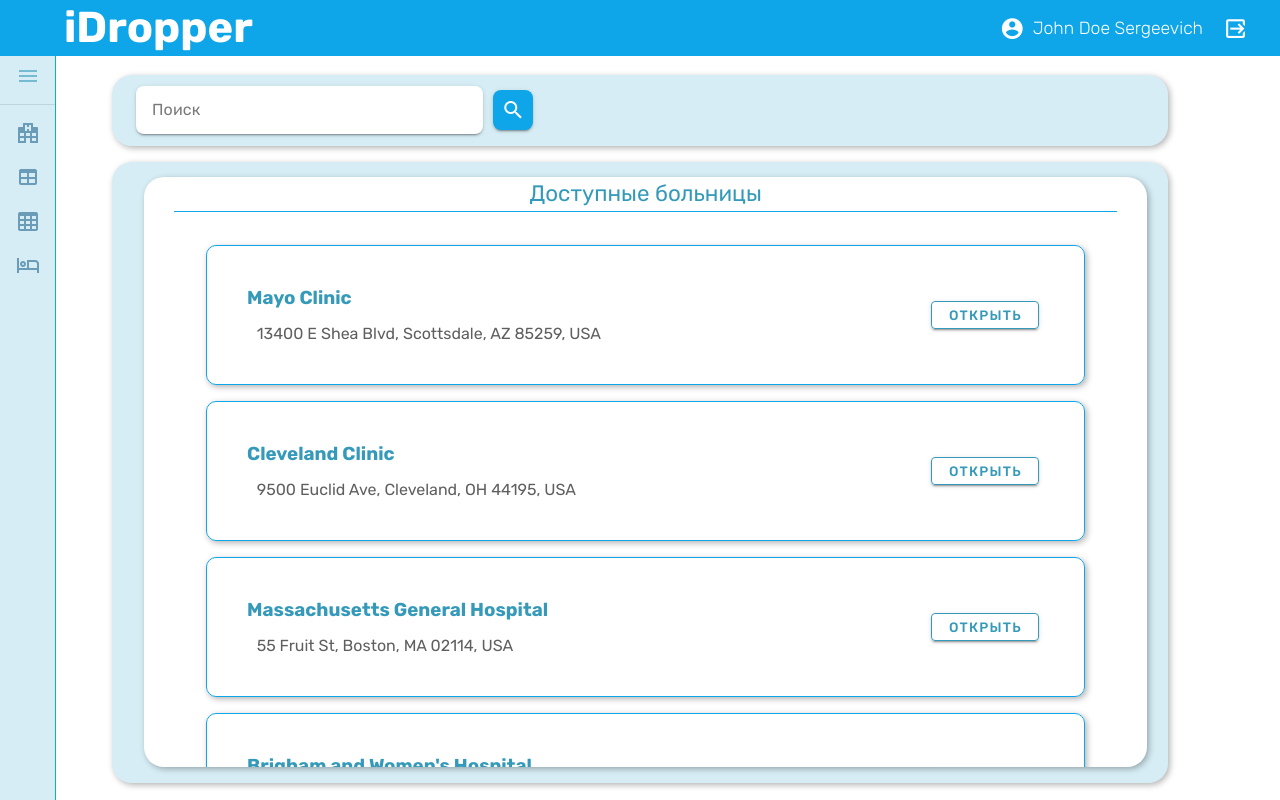
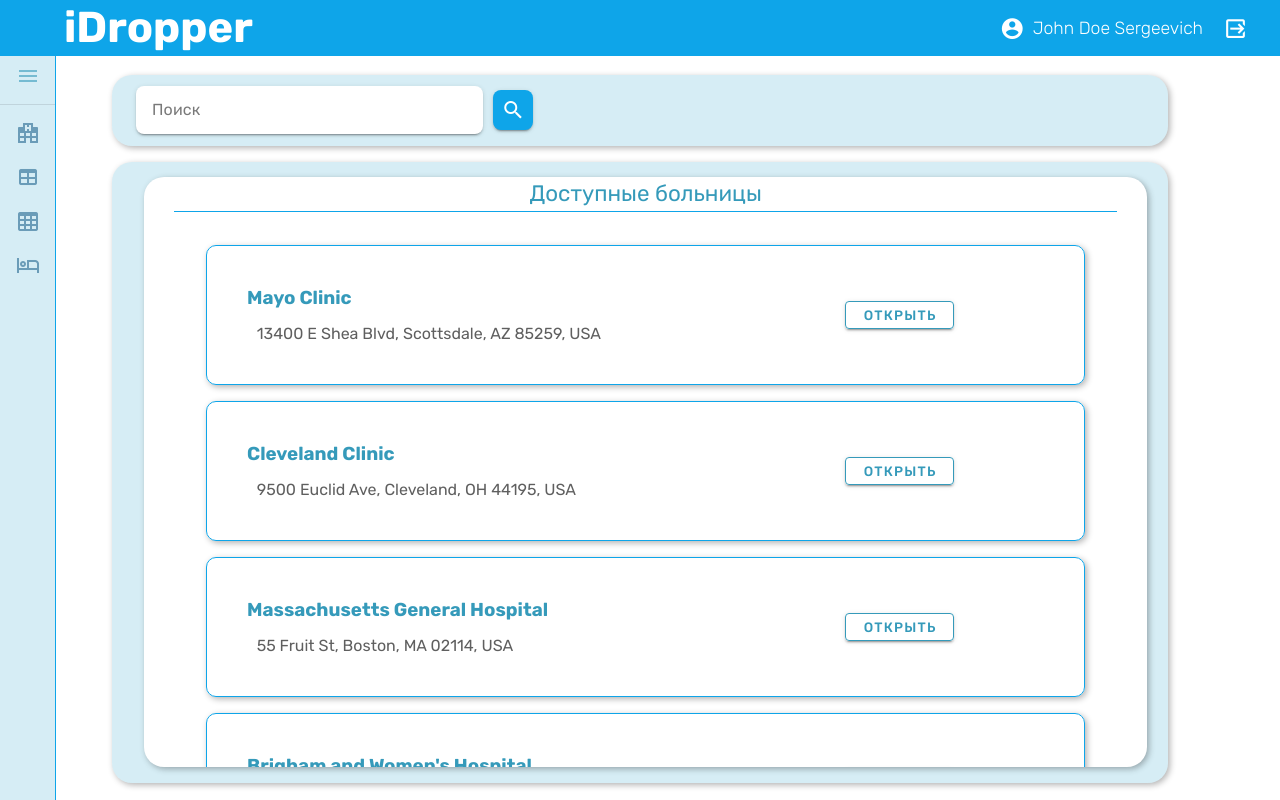
Before and after one commit to vEveriAxas/iDropper, a Vue app: page /main/hospitals in a window 1280 px wide. Built offline with nearby package versions, Linux system fonts and the light colour scheme.

Commit message:
edit-itemComp

```diff
--- a/src/components/itemsList/itemComp.vue
+++ b/src/components/itemsList/itemComp.vue
@@ -64,6 +64,7 @@ function openItem(id: IdClient, itemTitle: NameClient): void {
 .item-comp {
     display: flex;
     align-items: center;
+    justify-content: space-around;
     height: 140px;
     width: 100%;
     margin-bottom: .5rem;
@@ -74,12 +75,13 @@ function openItem(id: IdClient, itemTitle: NameClient): void {
 
 }
 .item-comp__data {
-    width: 80%;
+    width: 70%;
     /* border: var(--border); */
     padding: 0 1.5rem 0 0;
-    flex-grow: 4;
+    flex-grow: 2;
 }
 .item-comp__actions {
+    width: 40%;
     display: flex;
     align-items: center;
     justify-content: center;
```
